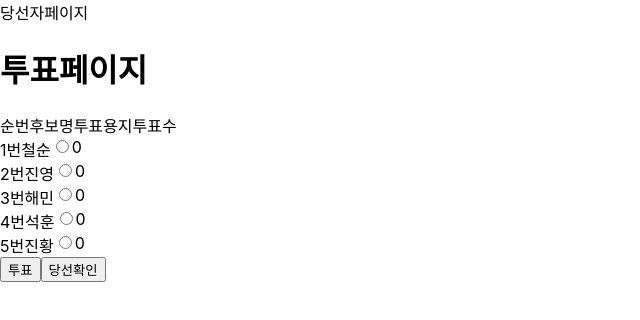
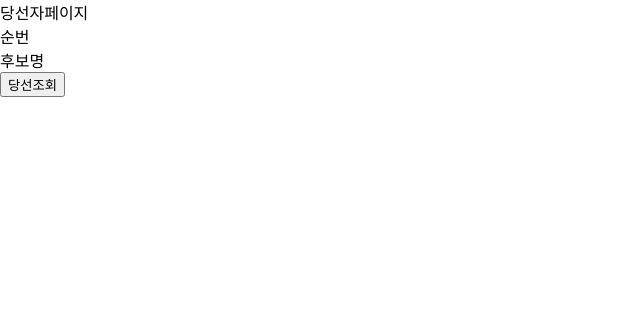
Before and after one commit to enum30-BlockChain/Voting, a React (Create React App) app in the folder client/: page /elected in a window 1280 px wide. Shown: the top 320 px of the page, without its empty margins (0-640 px from the left). Built offline with nearby package versions, Linux system fonts and the light colour scheme; what web3 would draw is missing.

Commit message:
Elected page Route or link and elected page coding

```diff
--- a/client/src/components/elected/Elected.jsx
+++ b/client/src/components/elected/Elected.jsx
@@ -1,10 +1,13 @@
-import Voter from "components/votePage/Voter";
 import React from "react";
+
 const Elected = () => {
+  const handleOnclick = (e) => {};
   return (
     <>
       <div>당선자페이지</div>
-      <Voter></Voter>
+      <div className="candidatenumber">순번</div>
+      <div className="candidatename">후보명</div>
+      <button onClick={handleOnclick}>당선조회</button>
     </>
   );
 };
--- a/client/src/components/votePage/CandidateVote.jsx
+++ b/client/src/components/votePage/CandidateVote.jsx
@@ -1,10 +1,15 @@
+import { useState } from "react";
 import "../votePage/css/candidateVote.css";
 
-const CandidateVote = ({ id, name, count, setSeleted }) => {
+const CandidateVote = ({ id, name, count, setSeleted, ex }) => {
   const handleOnclick = (e) => {
     setSeleted(e.target.value);
+    console.log(ex);
   };
+  const [views, setViews] = useState();
+
   return (
+    <>
       <div className="candidateVote-container">
         <div className="candidate-num">{id + "번"}</div>
         <div className="candidate-name">{name}</div>
@@ -18,6 +23,10 @@ const CandidateVote = ({ id, name, count, setSeleted }) => {
         </div>
         <div className="candidate-count">{count}</div>
       </div>
+      {/* {views.map((name, index) => (
+        <Elected name={name} ex={2} />
+      ))} */}
+    </>
   );
 };
 
```
Lines whose indentation alone changed are shown as unchanged.
